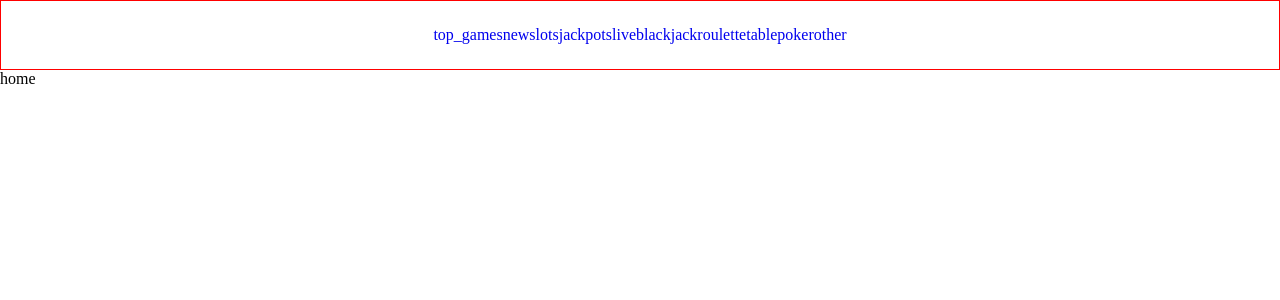
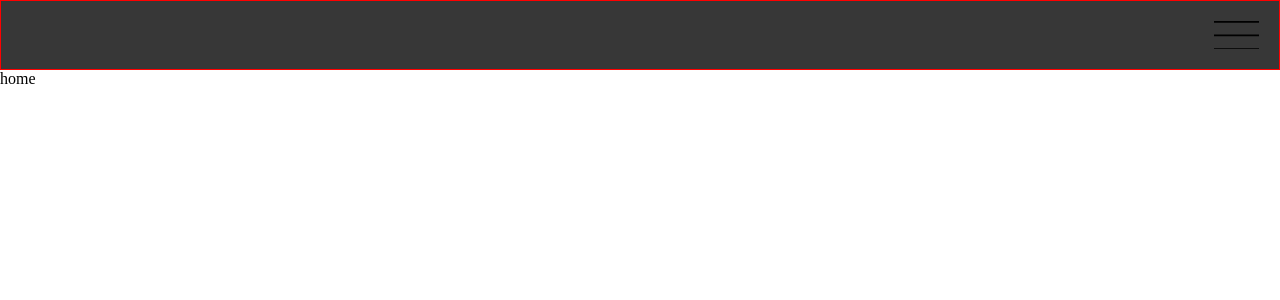
Before and after one commit to fjkun06/games, a Next.js app: page / in a window 1280 px wide. Shown: the top 300 px of the page. Built offline with nearby package versions, Linux system fonts and the light colour scheme.

Commit message:
Added roboto font

```diff
--- a/package.json
+++ b/package.json
@@ -11,6 +11,7 @@
     "storybook": "storybook dev -p 6006"
   },
   "dependencies": {
+    "@fontsource/roboto": "^5.0.1",
     "@storybook/addon-styling": "^1.0.8",
     "@types/nanoid": "^3.0.0",
     "@types/node": "20.2.3",
--- a/src/app/layout.tsx
+++ b/src/app/layout.tsx
@@ -1,5 +1,6 @@
 import Navbar from "@/stories/Navbar"
 import '../styles/main.scss'
+import '@fontsource/roboto';
 export const metadata = {
   title: 'Games',
   description: 'Game application',
--- a/src/stories/NavLink.tsx
+++ b/src/stories/NavLink.tsx
@@ -14,11 +14,12 @@ interface NavlinkProps {
 }
 
 export const NavLink: React.FC<NavlinkProps> = ({ href, text }) => {
+  //getting current route
   const pathname = usePathname();
   const isActive = pathname.startsWith(href);
   return (
     <Link className={ isActive ? "nav_link nav_link-active" : "nav_link" } href={href}>
-      {`${text} ${isActive ? "active" : ""}`}
+      {text}
     </Link>
   );
 };
--- a/src/stories/Navbar.tsx
+++ b/src/stories/Navbar.tsx
@@ -2,14 +2,41 @@
 
 import { nanoid } from "nanoid";
 import { NavLink } from "./NavLink";
+import { usePathname, useSelectedLayoutSegment } from "next/navigation";
+import React from "react";
 
 const Navbar = () => {
+  const [isOpen, setIsOpen] = React.useState(false);
   const navLinks = ["top_games", "new", "slots", "jackpots", "live", "blackjack", "roulette", "table", "poker", "other"];
+  //getting current route
+  const pathname = usePathname();
+  const href = useSelectedLayoutSegment() as string;
+  const isActive = pathname.includes(href);
+
+  console.log(pathname, href, isActive);
+
   return (
     <nav>
-      {navLinks.map((link) => (
-        <NavLink href={`/${link}`} text={link} key={nanoid()} />
-      ))}
+      {/* {navLinks.map((link) => {
+        if (link === "new") return <NavLink href={`/${link}`} text="new games" key={nanoid()} />;
+        if (link === "top_games") return <NavLink href={`/${link}`} text="top games" key={nanoid()} />;
+        return <NavLink href={`/${link}`} text={link} key={nanoid()} />;
+      })} */}
+      <div className="nav_mobile">
+        <h2>{href}</h2>
+        <span>
+          {isOpen ? (
+            <svg viewBox="0 0 53.05 34" fill="none" xmlns="http://www.w3.org/2000/svg">
+              <path d="M0.52,1 L52.52,33 M0.52,33 L52.52,1" fill="none" stroke="black" strokeMiterlimit="10" strokeLinecap="round" strokeLinejoin="round" strokeWidth="2" />
+            </svg>
+          ) : (
+            <svg viewBox="0 0 53.05 34" fill="none" xmlns="http://www.w3.org/2000/svg">
+              <path d="M0.02,1 L53.02,1 M53.02,17 L0.02,17 M0.02,33 L53.02,33" fill="none" stroke="black" strokeMiterlimit="10" strokeLinecap="round" strokeLinejoin="round" strokeWidth="2" />
+            </svg>
+          )}
+        </span>
+        {/* {...navLinks.filter((link) => lin} */}
+      </div>
     </nav>
   );
 };
--- a/src/styles/layout/_navbar.scss
+++ b/src/styles/layout/_navbar.scss
@@ -5,6 +5,33 @@ nav {
   //1rem === 10px based on configuration
   @include mixins.size(100vw, 7rem);
   @include mixins.flex;
+  background-color: var(--primary);
 
-/*************************Styling navbar links*************************/
+  /*************************Styling navbar links*************************/
+  .nav_link {
+    @include mixins.size(100%);
+    border: 1px solid red;
+    @include mixins.flex;
+    text-transform: capitalize;
+  }
+
+  /*************************Styling mobile navbar*************************/
+  .nav_mobile {
+    @include mixins.size(100%);
+    display: flex;
+    align-items: center;
+    justify-content: space-between;
+    padding-inline: 2rem;
+    span {
+      @include mixins.flex;
+      @include mixins.size(4.5rem);
+    }
+
+    //heading
+    h2{
+      color: var(--link);
+    text-transform: capitalize;
+
+    }
+  }
 }
--- a/src/styles/main.scss
+++ b/src/styles/main.scss
@@ -1,4 +1,5 @@
 @use 'layout/layout';
+@use 'util/variables';
 
 /********************************All components*******************************/
 * {
--- /dev/null
+++ b/src/styles/util/_variables.scss
@@ -0,0 +1,12 @@
+/*************************Colors************************/
+$secondary: #8dc63f;
+$primary: #373737;
+$tertiary: #ffffff;
+$link: #fcfcfc;
+
+:root {
+  --secondary: #{$secondary};
+  --primary: #{$primary};
+  --tertiary: #{$tertiary};
+  --link: #{$link};
+}
```
Also changed, not shown: src/hooks/useMediaQuery.tsx (added, +39 -0 lines), 1 other file (tests, documents, lock files or other folders).
